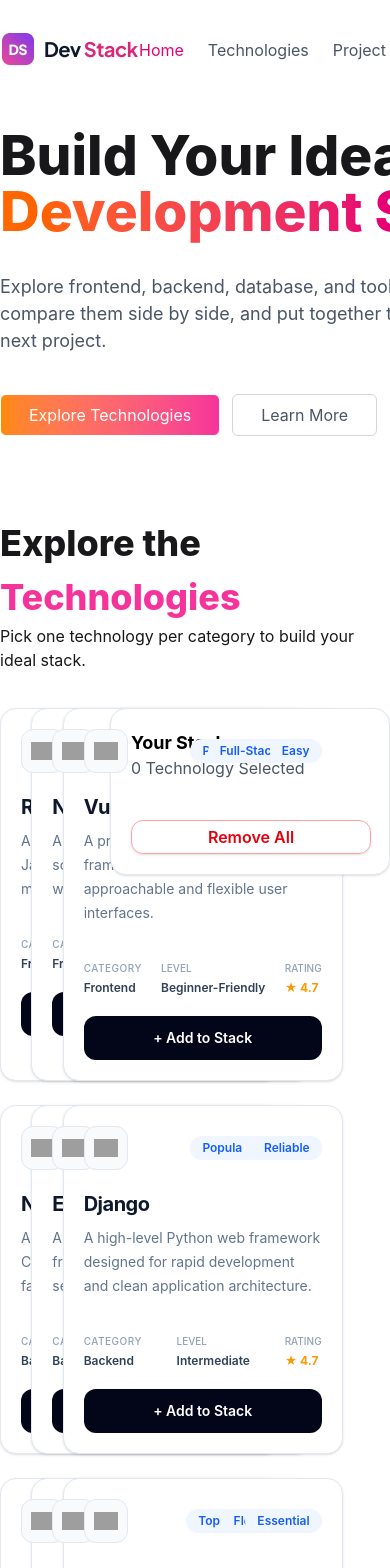
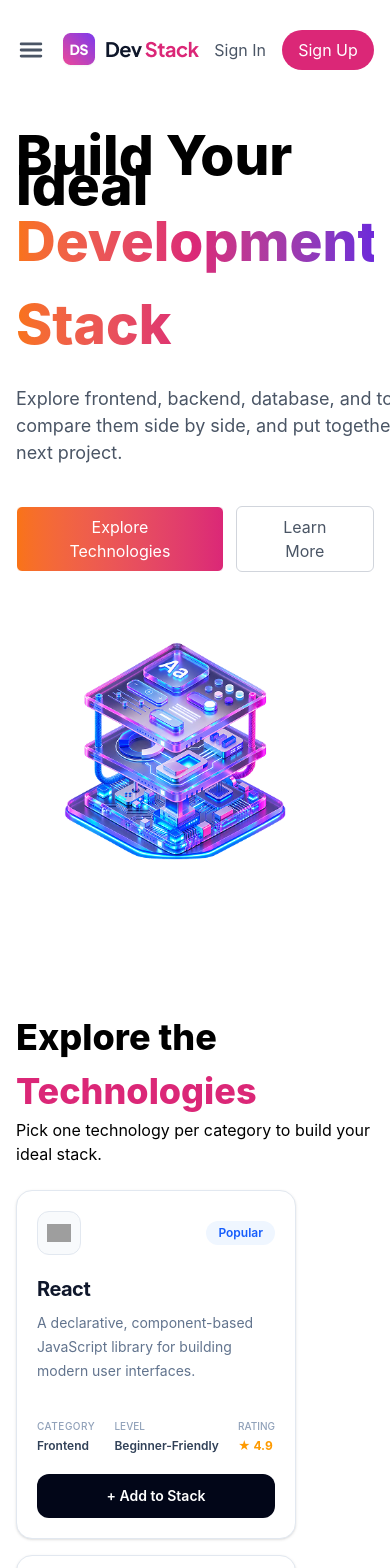
Before and after one commit to suhitajahan-Easha/Assignment-5-PH, a React (Vite) app: page / in a window 390 px wide. Shown: the top 1568 px of the page. Built offline with nearby package versions, Linux system fonts and the light colour scheme; grey boxes are pictures that could not be loaded.

Commit message:
added gradient in one place,added responsiveness,added humbarber icon

```diff
--- a/src/Component/AddedTech.tsx
+++ b/src/Component/AddedTech.tsx
@@ -1,6 +1,7 @@
 import type { Dispatch, SetStateAction } from "react";
 import type { Tech } from "./type";
 import SelectedDevCard from "./SelectedDevCard";
+import { toast } from "react-toastify";
 
 interface props {
   techSelected: Tech[];
@@ -9,7 +10,28 @@ interface props {
 export const AddedTech = ({ techSelected, setTechSelected }: props) => {
   const handleRemoveAll=()=>{
     setTechSelected([])
+    toast.error(`All Item Removed `, {
+              position: "bottom-right",
+              autoClose: 5000,
+              hideProgressBar: false,
+              closeOnClick: false,
+              pauseOnHover: true,
+              draggable: true,
+              progress: undefined,
+              theme: "dark",
+            });
   }
+  if(techSelected.length===0){
+  return(
+      <div className="w-70 overflow-hidden rounded-2xl border border-slate-200 bg-white p-5 shadow-sm">
+        <h1 className="text-[18px] font-bold text-black">Your Stack</h1>
+        <p className="mb-5 text-6px text-gray-600">
+          No Technologies Selected Yet
+        </p>
+        <div className="my-10 text-6px text-gray-500 text-center h-15 rounded-2xl border border-slate-200 bg-white p-5 shadow-sm ">Your Stack is Empty</div>
+      </div>
+  )
+ }
   return (
     <div className="w-70 overflow-hidden rounded-2xl border border-slate-200 bg-white p-5 shadow-sm">
       <h1 className="text-[18px] font-bold text-black">Your Stack</h1>
--- a/src/Component/AllTechnologies.tsx
+++ b/src/Component/AllTechnologies.tsx
@@ -13,11 +13,11 @@ const AllTechnologies = ({fetchedData}:props) => {
     //  console.log(data)
 
   return (
-    <div className="mx-auto max-w-300 mt-10">
-        <h1 className="font-extrabold text-[36px]">Explore the <span className="text-pink-500">Technologies</span></h1>
+    <div className="mx-auto max-w-300 mt-10 px-4 sm:px-6 lg:px-0">
+        <h1 className="font-extrabold text-[36px]">Explore the <span className="text-gradient-middle">Technologies</span></h1>
         <p>Pick one technology per category to build your ideal stack.</p>
-        <div className=" flex gap-10 my-9">
-            <div className="grid grid-cols-3 gap-6">{data.map((Tech:Tech)=>{
+        <div className=" flex flex-col md:flex-row gap-6 md:gap-10 my-6 md:my-9">
+            <div className="grid grid-cols-1 gap-4 sm:gap-6 md:grid-cols-2 lg:grid-cols-3">{data.map((Tech:Tech)=>{
                 return <DevStackCard Tech={Tech} key={Tech.id} techSelected={techSelected} setTechSelected={setTechSelected} ></DevStackCard>})}
             </div>
             <div>
--- a/src/Component/DevStackCard.tsx
+++ b/src/Component/DevStackCard.tsx
@@ -14,7 +14,7 @@ const DevStackCard = ({ Tech, techSelected, setTechSelected }: prpos) => {
   const handleButton = () => {
     setisSelected(true);
 
-    toast.success(`${Tech.name} is Selected Successfully`, {
+    toast.success(`${Tech.name} is Added to Stack Successfully`, {
       position: "bottom-right",
       autoClose: 5000,
       hideProgressBar: false,
--- a/src/Component/Footer.tsx
+++ b/src/Component/Footer.tsx
@@ -2,7 +2,7 @@ import logo from "../assets/logo-text.png";
 
 const Footer = () => {
   return (
-    <div className="mx-auto max-w-300 mt-50">
+    <div className="mx-auto max-w-300 mt-50 px-4 sm:px-6 lg:px-0">
       <div className=" flex justify-between  gap-10 w-287.5 ">
         <div className="">
           <img src={logo} alt="logo" className="mb-6" />
@@ -17,7 +17,7 @@ const Footer = () => {
             <li>LinkedIn</li>
           </ul>
         </div>
-        <div>
+        <div className="hidden md:block">
           <h1 className="font-semibold mb-5 text-[16px] uppercase">Product</h1>
           <ul className="text-gray-500 text-12px">
             <li>Home</li>
@@ -25,7 +25,7 @@ const Footer = () => {
             <li>Projects</li>
           </ul>
         </div>
-        <div>
+        <div className="hidden md:block">
           <h1 className="font-semibold mb-5 text-[16px] uppercase">Company</h1>
           <ul className="text-gray-500 text-12px">
             <li>About</li>
@@ -33,7 +33,7 @@ const Footer = () => {
             <li>Career</li>
           </ul>
         </div>
-        <div>
+        <div className="hidden md:block">
           <h1 className="font-semibold mb-5 text-[16[x]] uppercase ">Legal</h1>
           <ul className="text-gray-500 text-12px">
             <li>Privacy Policy</li>
@@ -41,11 +41,11 @@ const Footer = () => {
           </ul>
         </div>
       </div>
-      <div className="flex justify-between mt-12 mb-5 text-[12px] text-slate-500">
+      <div className=" flex justify-between mt-12 mb-5 text-[12px] text-slate-500 max-w-[85%] mx-auto md:max-w-none">
         <div> © 2026 Dev Stack. All rights reserved.</div>
         <div className="flex gap-7">
-          <h1>Privacy</h1>
-          <h1>Terms</h1>
+          <a href="#">Privacy</a>
+          <a href="#">Terms</a>
         </div>
       </div>
     </div>
--- a/src/Component/Hero.tsx
+++ b/src/Component/Hero.tsx
@@ -2,16 +2,16 @@ import hero from '../assets/banner-stack.png'
 
 const Hero = () => {
   return (
-    <div className="mx-auto max-w-300 flex justify-between items-center py-10">
+    <div className="mx-auto max-w-300 px-4 sm:px-6 lg:px-0 md:flex justify-between items-center py-10">
       <div>
         <h1 className='text-[55px] font-extrabold  leading-7.5'>Build Your Ideal</h1>
-        <h1 className='text-[55px] font-extrabold  leading-normal bg-linear-to-r from-orange-500 via-pink-600 to-purple-700 bg-clip-text text-transparent'>Development Stack</h1>
+        <h1 className='text-[55px] font-extrabold  leading-normal bg-linear-to-r from-gradient-start via-gradient-middle to-gradient-end bg-clip-text text-transparent'>Development Stack</h1>
         <p className='text-[18px] w-200 my-5 text-gray-600'>
           Explore frontend, backend, database, and tooling options,<br /> compare them
           side by side, and put together the stack that fits your <br /> next project.
         </p>
         <div className='mt-10 flex gap-3'>
-          <button className='rounded-md border bg-linear-to-r from-orange-400 to-pink-500 text-white px-7 py-2'>Explore Technologies</button>
+          <button className='rounded-md border bg-linear-to-r from-gradient-start to-gradient-middle text-white px-7 py-2'>Explore Technologies</button>
           <button className='rounded-md border border-gray-300 px-7 py-2 text-gray-600'>Learn More</button>
         </div>
       </div>
--- a/src/Component/Navbar.tsx
+++ b/src/Component/Navbar.tsx
@@ -1,11 +1,13 @@
+import { IoMenu } from "react-icons/io5";
 import logo from "../assets/logo-text.png";
 const Navbar = () => {
   return (
     <div className="sticky top-0 z-50 bg-white">
-      <nav className=" mx-auto max-w-300 flex justify-between items-center py-5 text-gray-600  h-25">
+      <nav className=" mx-auto max-w-300 px-4 sm:px-6 lg:px-0 flex justify-between items-center py-5 text-gray-600  h-25">
+        <IoMenu className="sm:block md:hidden text-[30px]"/>
         <img src={logo} alt="Navbar-logo" />
-        <ul className="flex justify-between gap-6 items-center">
-          <li className="text-pink-600">Home</li>
+        <ul className="hidden md:flex justify-between gap-6 items-center">
+          <li className="text-gradient-middle">Home</li>
           <li>Technologies</li>
           <li>Project</li>
           <li>About</li>
@@ -13,7 +15,7 @@ const Navbar = () => {
         </ul>
         <div>
           <button>Sign In</button>
-          <button className=" bg-pink-600 text-white rounded-4xl w-23 h-10 ml-3">
+          <button className=" bg-gradient-middle text-white rounded-4xl w-23 h-10 ml-4">
             Sign Up
           </button>
         </div>
--- a/src/Component/SelectedDevCard.tsx
+++ b/src/Component/SelectedDevCard.tsx
@@ -1,6 +1,7 @@
 import type { Dispatch, SetStateAction } from "react";
 import type { Tech } from "./type";
 import { ImCross } from "react-icons/im";
+import { toast } from "react-toastify";
 
 interface props{
     p:Tech,
@@ -13,6 +14,16 @@ const SelectedDevCard = ({p,techSelected, setTechSelected}:props) => {
     const restTech = techSelected.filter(
       (filtertech) => filtertech.name != p.name,
     );
+    toast.error(`${p.name} is Deleted `, {
+          position: "bottom-right",
+          autoClose: 5000,
+          hideProgressBar: false,
+          closeOnClick: false,
+          pauseOnHover: true,
+          draggable: true,
+          progress: undefined,
+          theme: "light",
+        });
 
     setTechSelected(restTech)
   }
@@ -31,7 +42,7 @@ const SelectedDevCard = ({p,techSelected, setTechSelected}:props) => {
           handledeleteTech();
         }}
       >
-        <ImCross></ImCross>
+        <ImCross className="text-gray-500"></ImCross>
       </span>
     </div>
   );
--- a/src/index.css
+++ b/src/index.css
@@ -1,2 +1,6 @@
 @import "tailwindcss";
-@plugin "daisyui";
+@theme {
+  --color-gradient-start: #f97316; /* orange-500 */
+  --color-gradient-middle: #db2777; /* pink-600 */
+  --color-gradient-end: #6d28d9;  /* violet-700 */
+}
```
